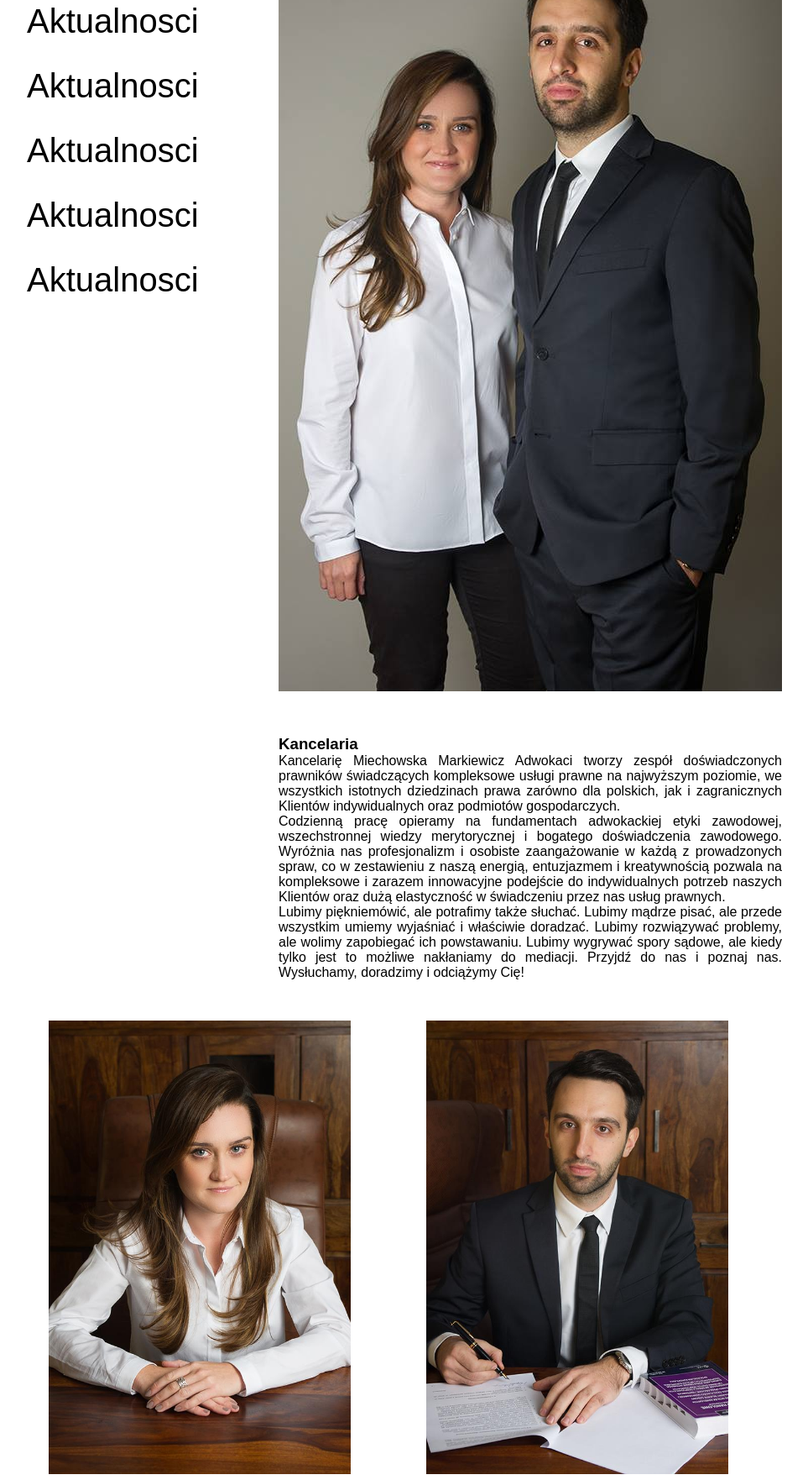
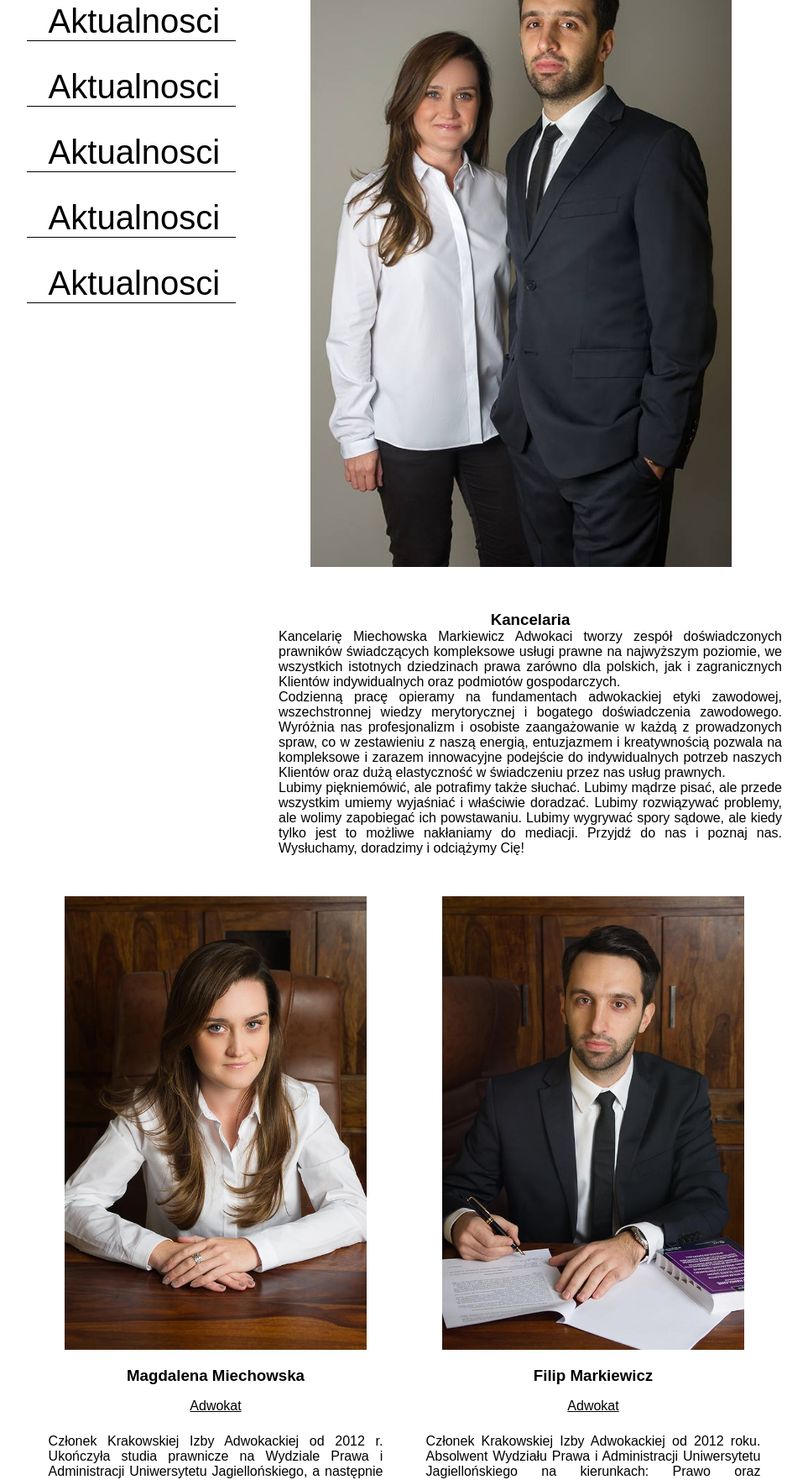
Before and after one commit to MKrzek/mma_website, a website: page index.html in a window 1280 px wide. Shown: the part 227-1989 px from the top of the page at 84% size, without its empty margins (158-1121 px from the left). Drawn offline with Linux system fonts and the light colour scheme.

Commit message:
added styling

```diff
--- a/index.html
+++ b/index.html
@@ -50,9 +50,9 @@
                 </aside>
                 <article class='col-8 generalInfo'>
                     <img src='images/main.jpg' />
-                    <div>
+
                         <h3>Kancelaria</h3>
-                        <div>
+
 
                             <p>Kancelarię Miechowska Markiewicz Adwokaci tworzy zespół doświadczonych prawników świadczących
                                 kompleksowe usługi prawne na najwyższym poziomie, we wszystkich istotnych dziedzinach prawa
@@ -78,8 +78,8 @@
                 <article class='col-6 employee1'>
                     <img src='images/magda.jpg' />
                     <h3>Magdalena Miechowska</h3>
-                    <p>
-                        Adwokat, Członek Krakowskiej Izby Adwokackiej od 2012 r. Ukończyła studia prawnicze na Wydziale Prawa i Administracji Uniwersytetu
+                    <p>Adwokat</p>
+                        <p>Członek Krakowskiej Izby Adwokackiej od 2012 r. Ukończyła studia prawnicze na Wydziale Prawa i Administracji Uniwersytetu
                         Jagiellońskiego, a następnie odbyła aplikację adwokacką przy Okręgowej Radzie Adwokackiej w Krakowie.
                         Obecna na rynku usług prawnych od 2009 roku. Wieloletnie doświadczenie zawodowe zdobywała w renomowanych
                         kancelariach prawnych, gdzie zajmowała się zarówno obsługą prawną spółek handlowych, jak i klientów
@@ -103,7 +103,8 @@
                 <article class='col-6 employee2'>
                     <img src='images/filip.jpg' />
                     <h3>Filip Markiewicz</h3>
-                    <p> Adwokat. Członek Krakowskiej Izby Adwokackiej od 2012 roku. Absolwent Wydziału Prawa i Administracji
+                    <p>Adwokat</p>
+                        <p>Członek Krakowskiej Izby Adwokackiej od 2012 roku. Absolwent Wydziału Prawa i Administracji
                         Uniwersytetu Jagiellońskiego na kierunkach: Prawo oraz Administracja. Ukończył również studia podyplomowe
                         z zakresu Prawa Medycznego i Bioetyki na Wydziale Prawa i Administracji Uniwersytetu Jagiellońskiego.
                         Od ponad 6 lat zawodowo zajmuje się świadczeniem usług prawnych dla podmiotów gospodarczych oraz
--- a/sass/_base.scss
+++ b/sass/_base.scss
@@ -60,6 +60,10 @@ body {
             color: black;
             text-transform: uppercase;
           }
+          a:hover{
+            border-top: 3px solid black;
+            padding-top: 0.5vh;
+          }
         }
       }
     }
@@ -72,14 +76,21 @@ body {
 
 .aktualnosci{
   margin-top: 10vh;
+  padding-right: 4vw;
 
    ul li{
    list-style-type: none;
-   padding-bottom: 4vh;
-   font-size: 2.5em
+   margin-bottom: 4vh;
+   padding-left: 2vw;
 
+   font-size: 2.5em;
+   border-bottom: solid 1px black;
 
    }
+   ul li:hover{
+     border-bottom: 3px solid black;
+   }
+
    @media(max-width:$gridBreakPoint){
     ul{
         display: none;
@@ -102,10 +113,16 @@ body {
 
 .generalInfo{
   margin-bottom: 6vh;
-  text-align: justify;
-
+  h3{
+    text-align: center;
+  }
   img{
     margin-bottom: 6vh;
+    width: 90%;
+    padding-left: 3vw;
+  }
+  p{
+    text-align: justify;
   }
 }
 
@@ -113,18 +130,27 @@ body {
 
 .employee1 {
   margin-bottom: 2vh;
+
+  text-align: center;
   h3{
     margin-top: 2vh;
     margin-bottom: 2vh;
-    text-align: center;
+
   }
   img{
     width: 80%;
-    margin-left: 2vw;
+
   }
   p{
     text-align: justify;
     padding-right: 2vw;
+    padding-left: 2vw;
+  }
+  p:first-of-type{
+    text-align: center;
+    //border-bottom: 3px solid black;
+   text-decoration: underline;
+   padding-bottom: 3vh;
   }
   p:last-of-type{
     margin-top: 1vh;
@@ -139,19 +165,29 @@ body {
 
 .employee2{
   margin-bottom: 2vh;
+
+  text-align: center;
   h3{
     margin-top: 2vh;
     margin-bottom: 2vh;
-    text-align: center;
+
 
   }
   img{
     width: 80%;
-    margin-left: 2vw;
+    //margin-left: 2vw;
+
   }
    p{
     text-align: justify;
     padding-right: 2vw;
+    padding-left: 2vw;
+  }
+  p:first-of-type{
+    text-align: center;
+    //border-bottom: 3px solid black;
+   text-decoration: underline;
+   padding-bottom: 3vh;
   }
   p:last-of-type{
     margin-top: 1vh;
```
Also changed, not shown: css/style.css.
